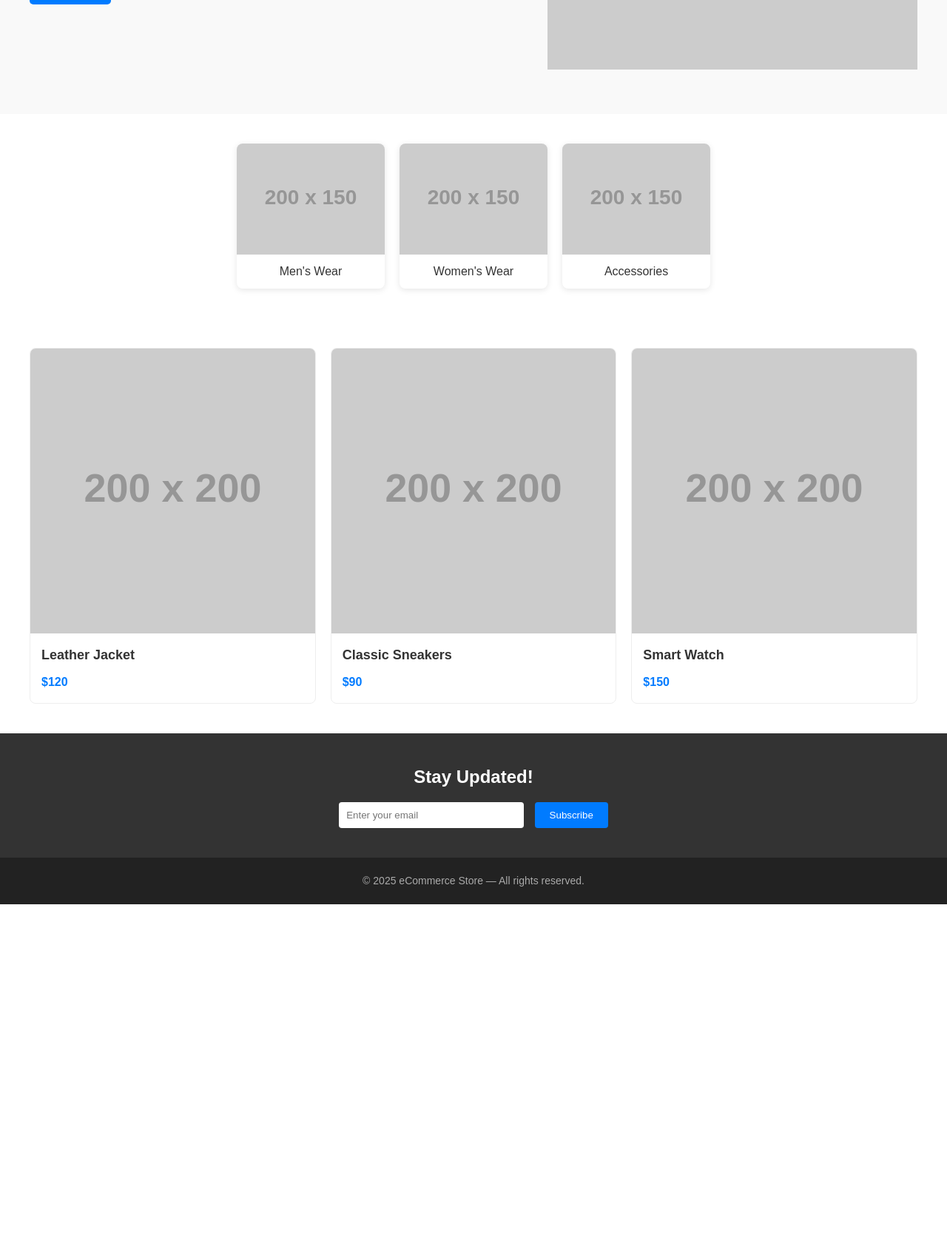
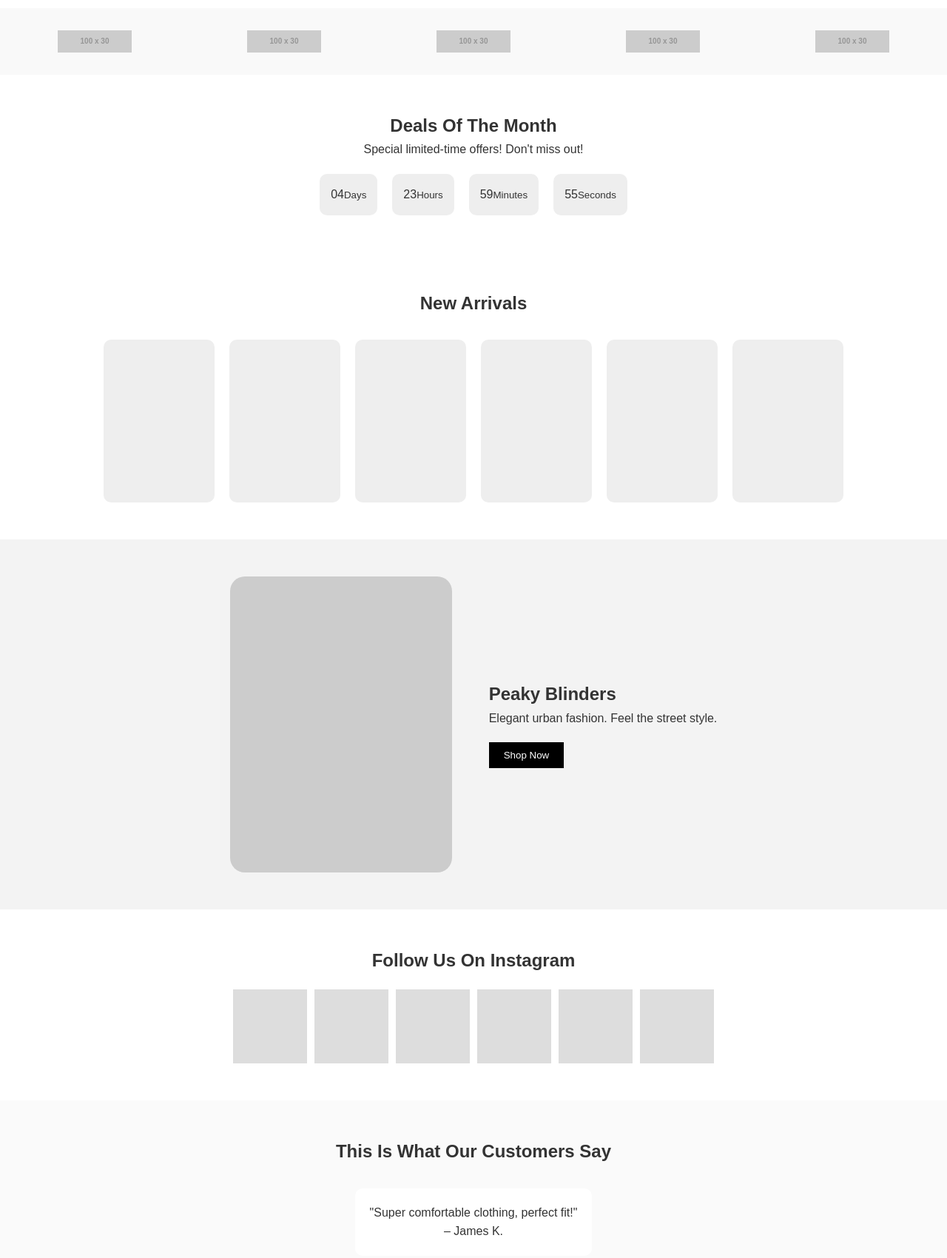
Before and after one commit to Dehimik/figma, a website: page index.html in a window 1280 px wide. Shown: the part 444-2144 px from the top of the page at 74% size. Before the commit the page ends 1666 px from the top, so only its background shows below. Drawn offline with Linux system fonts and the light colour scheme; placeholder pictures from the web are drawn by us.

Commit message:
Some new shit

```diff
--- a/index.html
+++ b/index.html
@@ -2,291 +2,111 @@
 <html lang="en">
 <head>
     <meta charset="UTF-8">
-    <meta name="viewport" content="width=device-width, initial-scale=1.0">
-    <title>Online Shopping — eCommerce Store</title>
-    <style>
-        * {
-            margin: 0;
-            padding: 0;
-            box-sizing: border-box;
-        }
-        body {
-            font-family: 'Arial', sans-serif;
-            background: #fff;
-            color: #333;
-            line-height: 1.6;
-        }
-        header {
-            display: flex;
-            justify-content: space-between;
-            align-items: center;
-            padding: 20px 40px;
-            box-shadow: 0 2px 10px rgba(0,0,0,0.05);
-            background: #fff;
-        }
-        .logo {
-            font-size: 24px;
-            font-weight: bold;
-            color: #1e1e1e;
-        }
-        nav ul {
-            display: flex;
-            gap: 20px;
-            list-style: none;
-        }
-        nav ul li a {
-            text-decoration: none;
-            color: #333;
-            font-weight: 500;
-            transition: color 0.3s ease;
-        }
-        nav ul li a:hover {
-            color: #007bff;
-        }
-
-        .hero {
-            display: flex;
-            align-items: center;
-            justify-content: space-between;
-            padding: 60px 40px;
-            background: #f9f9f9;
-            flex-wrap: wrap;
-        }
-        .hero-text {
-            max-width: 500px;
-        }
-        .hero-text h1 {
-            font-size: 48px;
-            margin-bottom: 20px;
-        }
-        .hero-text p {
-            margin-bottom: 30px;
-            font-size: 18px;
-        }
-        .hero-text button {
-            background: #007bff;
-            color: #fff;
-            border: none;
-            padding: 12px 24px;
-            border-radius: 5px;
-            cursor: pointer;
-            transition: background 0.3s ease;
-        }
-        .hero-text button:hover {
-            background: #0056b3;
-        }
-        .hero img {
-            width: 45%;
-            max-width: 500px;
-        }
-
-        .categories {
-            display: flex;
-            flex-wrap: wrap;
-            justify-content: center;
-            gap: 20px;
-            padding: 40px;
-        }
-        .category-card {
-            width: 200px;
-            border-radius: 8px;
-            overflow: hidden;
-            box-shadow: 0 2px 8px rgba(0,0,0,0.1);
-            transition: transform 0.3s ease;
-        }
-        .category-card:hover {
-            transform: translateY(-5px);
-        }
-        .category-card img {
-            width: 100%;
-            display: block;
-        }
-        .category-card p {
-            text-align: center;
-            padding: 10px;
-            font-weight: 500;
-        }
-
-        .products {
-            display: grid;
-            grid-template-columns: repeat(auto-fit, minmax(200px, 1fr));
-            gap: 20px;
-            padding: 40px;
-        }
-        .product-card {
-            border: 1px solid #eee;
-            border-radius: 8px;
-            overflow: hidden;
-            transition: transform 0.3s ease, box-shadow 0.3s ease;
-        }
-        .product-card:hover {
-            transform: translateY(-5px);
-            box-shadow: 0 4px 20px rgba(0,0,0,0.1);
-        }
-        .product-card img {
-            width: 100%;
-            display: block;
-        }
-        .product-card .info {
-            padding: 15px;
-        }
-        .product-card .info h3 {
-            margin-bottom: 10px;
-            font-size: 18px;
-        }
-        .product-card .info p {
-            font-size: 16px;
-            color: #007bff;
-            font-weight: bold;
-        }
-
-        .newsletter {
-            background: #333;
-            color: #fff;
-            padding: 40px 20px;
-            text-align: center;
-        }
-        .newsletter h2 {
-            margin-bottom: 15px;
-            font-size: 24px;
-        }
-        .newsletter input {
-            padding: 10px;
-            width: 250px;
-            border: none;
-            border-radius: 4px;
-            margin-right: 10px;
-        }
-        .newsletter button {
-            padding: 10px 20px;
-            background: #007bff;
-            border: none;
-            color: #fff;
-            border-radius: 4px;
-            cursor: pointer;
-            transition: background 0.3s ease;
-        }
-        .newsletter button:hover {
-            background: #0056b3;
-        }
-
-        footer {
-            background: #222;
-            color: #aaa;
-            text-align: center;
-            padding: 20px;
-            font-size: 14px;
-        }
-
-        @media (max-width: 768px) {
-            .hero {
-                flex-direction: column;
-                text-align: center;
-            }
-            .hero img {
-                width: 100%;
-                margin-top: 20px;
-            }
-            .hero-text h1 {
-                font-size: 36px;
-            }
-        }
-
-        @media (max-width: 480px) {
-            header {
-                flex-direction: column;
-            }
-            nav ul {
-                flex-direction: column;
-                gap: 10px;
-            }
-            .hero-text h1 {
-                font-size: 28px;
-            }
-            .hero-text p {
-                font-size: 16px;
-            }
-            .newsletter input {
-                width: 100%;
-                margin: 10px 0;
-            }
-            .newsletter button {
-                width: 100%;
-            }
-        }
-    </style>
+    <meta name="viewport" content="width=device-width, initial-scale=1">
+    <title>Fasco</title>
+    <link rel="stylesheet" href="styles.css">
 </head>
 <body>
 
+<!-- Header -->
 <header>
-    <div class="logo">ShopLogo</div>
+    <div class="logo">FASCO</div>
     <nav>
-        <ul>
-            <li><a href="#">Home</a></li>
-            <li><a href="#">Shop</a></li>
-            <li><a href="#">About</a></li>
-            <li><a href="#">Contact</a></li>
-        </ul>
+        <a href="#">Home</a>
+        <a href="#">Shop</a>
+        <a href="#">Collection</a>
+        <a href="#">Pages</a>
     </nav>
+    <button class="login-btn">Login</button>
 </header>
 
+<!-- Hero Section -->
 <section class="hero">
-    <div class="hero-text">
-        <h1>Discover Your Style</h1>
-        <p>Shop the latest trends in fashion and accessories, delivered straight to your door.</p>
-        <button>Shop Now</button>
-    </div>
-    <img src="https://via.placeholder.com/500x400.png?text=Hero+Image" alt="Hero Banner">
+    <div class="hero-card"></div>
+    <div class="hero-card main"></div>
+    <div class="hero-card"></div>
 </section>
 
-<section class="categories">
-    <div class="category-card">
-        <img src="https://via.placeholder.com/200x150.png?text=Category+1" alt="Category">
-        <p>Men's Wear</p>
-    </div>
-    <div class="category-card">
-        <img src="https://via.placeholder.com/200x150.png?text=Category+2" alt="Category">
-        <p>Women's Wear</p>
-    </div>
-    <div class="category-card">
-        <img src="https://via.placeholder.com/200x150.png?text=Category+3" alt="Category">
-        <p>Accessories</p>
+<!-- Brands Section -->
+<section class="brands">
+    <img src="https://via.placeholder.com/100x30?text=CHANEL" alt="Brand 1">
+    <img src="https://via.placeholder.com/100x30?text=LouisVuitton" alt="Brand 2">
+    <img src="https://via.placeholder.com/100x30?text=PRADA" alt="Brand 3">
+    <img src="https://via.placeholder.com/100x30?text=CalvinKlein" alt="Brand 4">
+    <img src="https://via.placeholder.com/100x30?text=DENIM" alt="Brand 5">
+</section>
+
+<!-- Deals Of The Month -->
+<section class="deals">
+    <h2>Deals Of The Month</h2>
+    <p>Special limited-time offers! Don't miss out!</p>
+    <div class="timer" id="timer">
+        <div><span id="days">00</span><small>Days</small></div>
+        <div><span id="hours">00</span><small>Hours</small></div>
+        <div><span id="minutes">00</span><small>Minutes</small></div>
+        <div><span id="seconds">00</span><small>Seconds</small></div>
     </div>
 </section>
 
-<section class="products">
-    <div class="product-card">
-        <img src="https://via.placeholder.com/200x200.png?text=Product+1" alt="Product">
-        <div class="info">
-            <h3>Leather Jacket</h3>
-            <p>$120</p>
-        </div>
+<!-- New Arrivals -->
+<section class="new-arrivals">
+    <h2>New Arrivals</h2>
+    <div class="products">
+        <div class="product-card"></div>
+        <div class="product-card"></div>
+        <div class="product-card"></div>
+        <div class="product-card"></div>
+        <div class="product-card"></div>
+        <div class="product-card"></div>
     </div>
-    <div class="product-card">
-        <img src="https://via.placeholder.com/200x200.png?text=Product+2" alt="Product">
-        <div class="info">
-            <h3>Classic Sneakers</h3>
-            <p>$90</p>
-        </div>
+</section>
+
+<!-- Highlight Section -->
+<section class="highlight">
+    <div class="highlight-image"></div>
+    <div class="highlight-text">
+        <h2>Peaky Blinders</h2>
+        <p>Elegant urban fashion. Feel the street style.</p>
+        <button class="shop-btn">Shop Now</button>
     </div>
-    <div class="product-card">
-        <img src="https://via.placeholder.com/200x200.png?text=Product+3" alt="Product">
-        <div class="info">
-            <h3>Smart Watch</h3>
-            <p>$150</p>
+</section>
+
+<!-- Instagram Section -->
+<section class="instagram">
+    <h2>Follow Us On Instagram</h2>
+    <div class="instagram-gallery">
+        <div class="insta-photo"></div>
+        <div class="insta-photo"></div>
+        <div class="insta-photo"></div>
+        <div class="insta-photo"></div>
+        <div class="insta-photo"></div>
+        <div class="insta-photo"></div>
+    </div>
+</section>
+
+<!-- Testimonials -->
+<section class="testimonials">
+    <h2>This Is What Our Customers Say</h2>
+    <div class="testimonial-slider">
+        <div class="testimonial">
+            <p>"Super comfortable clothing, perfect fit!"</p>
+            <span>– James K.</span>
         </div>
     </div>
 </section>
 
+<!-- Newsletter -->
 <section class="newsletter">
-    <h2>Stay Updated!</h2>
+    <h2>Subscribe To Our Newsletter</h2>
     <input type="email" placeholder="Enter your email">
-    <button>Subscribe</button>
+    <button class="subscribe-btn">Subscribe</button>
 </section>
 
+<!-- Footer -->
 <footer>
-    © 2025 eCommerce Store — All rights reserved.
+    <p>© 2025 Fasco - All rights reserved</p>
 </footer>
 
+<script src="script.js"></script>
 </body>
 </html>
--- a/index.js
+++ /dev/null
@@ -1 +0,0 @@
-console.log('Happy developing ✨')
--- a/package.json
+++ b/package.json
@@ -2,7 +2,7 @@
   "name": "figma",
   "version": "1.0.0",
   "description": "",
-  "main": "index.js",
+  "main": "script.js",
   "scripts": {
     "test": "echo \"Error: no test specified\" && exit 1"
   },
--- /dev/null
+++ b/script.js
@@ -0,0 +1,20 @@
+const targetDate = new Date();
+targetDate.setDate(targetDate.getDate() + 5);
+
+function updateTimer() {
+    const now = new Date();
+    const diff = targetDate - now;
+
+    const days = Math.floor(diff / (1000 * 60 * 60 * 24));
+    const hours = Math.floor((diff / (1000 * 60 * 60)) % 24);
+    const minutes = Math.floor((diff / (1000 * 60)) % 60);
+    const seconds = Math.floor((diff / 1000) % 60);
+
+    document.getElementById('days').innerText = days.toString().padStart(2, '0');
+    document.getElementById('hours').innerText = hours.toString().padStart(2, '0');
+    document.getElementById('minutes').innerText = minutes.toString().padStart(2, '0');
+    document.getElementById('seconds').innerText = seconds.toString().padStart(2, '0');
+}
+
+setInterval(updateTimer, 1000);
+updateTimer();
--- /dev/null
+++ b/styles.css
@@ -0,0 +1,195 @@
+* {
+    margin: 0;
+    padding: 0;
+    box-sizing: border-box;
+}
+
+body {
+    font-family: 'Poppins', sans-serif;
+    line-height: 1.6;
+    color: #333;
+}
+
+header {
+    display: flex;
+    justify-content: space-between;
+    align-items: center;
+    padding: 20px 50px;
+    background: #fff;
+}
+
+header nav a {
+    margin: 0 15px;
+    text-decoration: none;
+    color: #333;
+}
+
+.login-btn {
+    padding: 10px 20px;
+    background: black;
+    color: white;
+    border: none;
+    cursor: pointer;
+}
+
+.hero {
+    display: flex;
+    gap: 20px;
+    padding: 40px;
+}
+
+.hero-card {
+    flex: 1;
+    background: #ddd;
+    height: 300px;
+}
+
+.hero-card.main {
+    background: #bbb;
+}
+
+.brands {
+    display: flex;
+    justify-content: space-around;
+    align-items: center;
+    padding: 30px 0;
+    background: #f9f9f9;
+}
+
+.deals {
+    text-align: center;
+    padding: 50px 20px;
+}
+
+.timer {
+    display: flex;
+    justify-content: center;
+    gap: 20px;
+    margin-top: 20px;
+}
+
+.timer div {
+    background: #eee;
+    padding: 15px;
+    border-radius: 10px;
+}
+
+.new-arrivals {
+    padding: 50px 20px;
+    text-align: center;
+}
+
+.products {
+    display: flex;
+    flex-wrap: wrap;
+    gap: 20px;
+    justify-content: center;
+    margin-top: 30px;
+}
+
+.product-card {
+    background: #eee;
+    width: 150px;
+    height: 220px;
+    border-radius: 10px;
+}
+
+.highlight {
+    display: flex;
+    align-items: center;
+    justify-content: center;
+    gap: 50px;
+    background: #f3f3f3;
+    padding: 50px 20px;
+}
+
+.highlight-image {
+    background: #ccc;
+    width: 300px;
+    height: 400px;
+    border-radius: 20px;
+}
+
+.highlight-text {
+    max-width: 400px;
+}
+
+.shop-btn {
+    margin-top: 20px;
+    padding: 10px 20px;
+    background: black;
+    color: white;
+    border: none;
+    cursor: pointer;
+}
+
+.instagram {
+    text-align: center;
+    padding: 50px 20px;
+}
+
+.instagram-gallery {
+    display: flex;
+    flex-wrap: wrap;
+    gap: 10px;
+    justify-content: center;
+    margin-top: 20px;
+}
+
+.insta-photo {
+    width: 100px;
+    height: 100px;
+    background: #ddd;
+}
+
+.testimonials {
+    text-align: center;
+    padding: 50px 20px;
+    background: #fafafa;
+}
+
+.testimonial-slider {
+    margin-top: 30px;
+}
+
+.testimonial {
+    background: white;
+    padding: 20px;
+    display: inline-block;
+    border-radius: 10px;
+}
+
+.newsletter {
+    background: #f3f3f3;
+    padding: 50px 20px;
+    text-align: center;
+}
+
+.newsletter input {
+    padding: 10px;
+    width: 250px;
+    margin-right: 10px;
+    border: 1px solid #ccc;
+}
+
+.subscribe-btn {
+    padding: 10px 20px;
+    background: black;
+    color: white;
+    border: none;
+}
+
+footer {
+    text-align: center;
+    padding: 20px;
+    background: #fff;
+}
+
+@media (max-width: 768px) {
+    .hero, .highlight {
+        flex-direction: column;
+    }
+    .products, .instagram-gallery {
+        flex-direction: column;
+    }
+}
```
